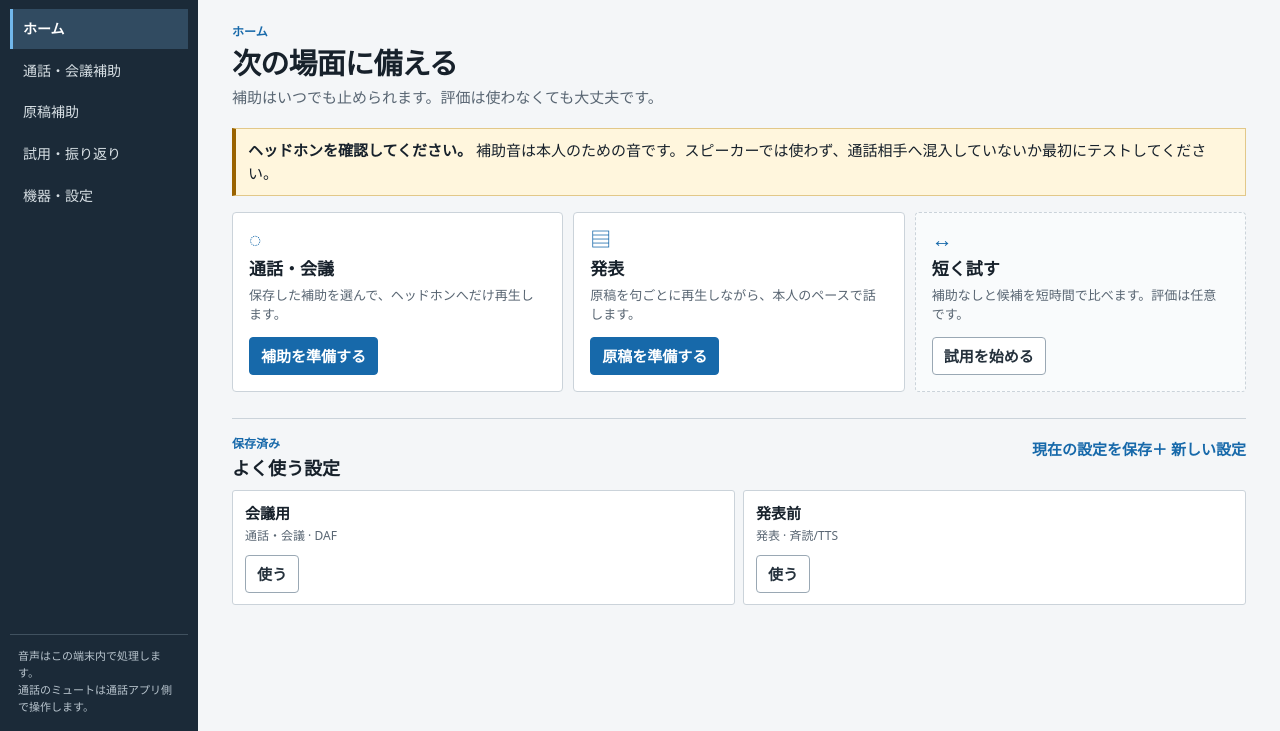
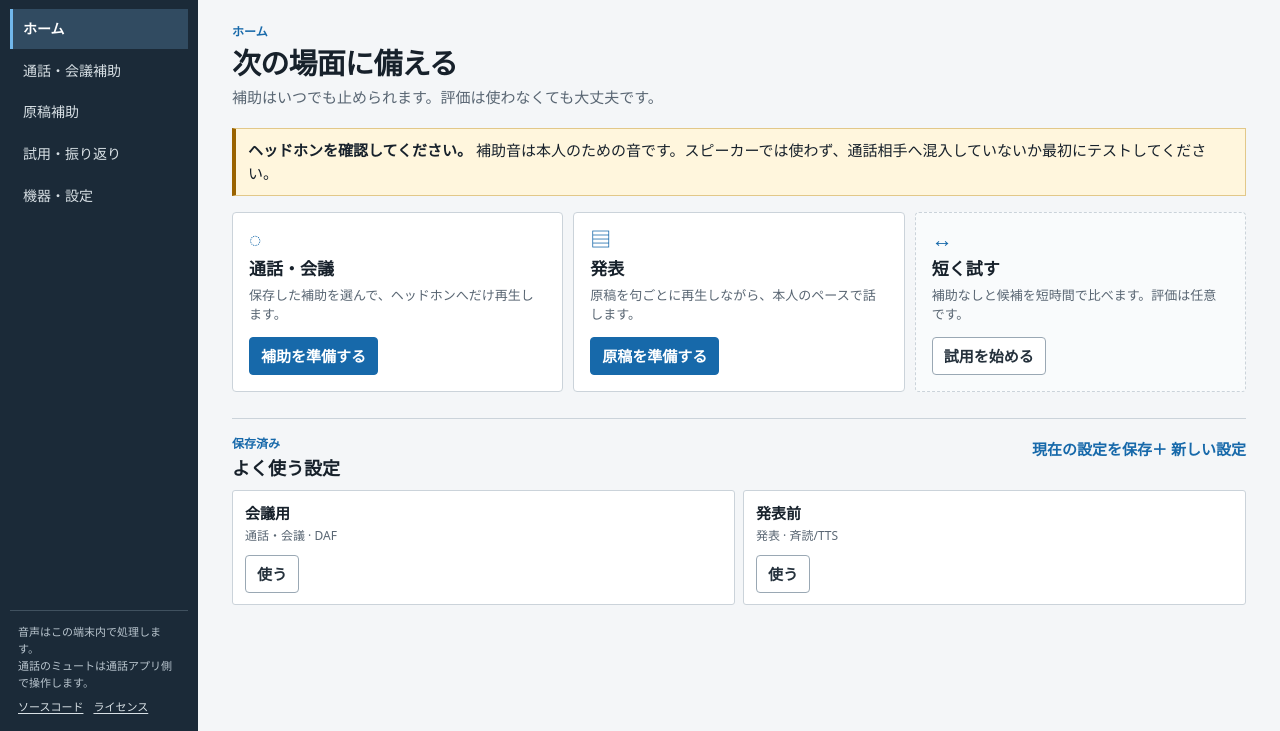
Before and after one commit to xer5xer5/stuttersuite-oss, a plain HTML site: page index.html in a window 1280 px wide. Shown: the part 69-800 px from the top of the page. Drawn offline with Linux system fonts and the light colour scheme.

Commit message:
License public release under AGPL-3.0-or-later

```diff
--- a/app.js
+++ b/app.js
@@ -1,4 +1,6 @@
-/* StutterSuite local P0 prototype — no network requests, no automatic recording. */
+// Copyright (C) 2026 xer5xer5
+// SPDX-License-Identifier: AGPL-3.0-or-later
+// StutterSuite local P0 prototype — no network requests, no automatic recording.
 const $ = (s) => document.querySelector(s);
 const $$ = (s) => [...document.querySelectorAll(s)];
 const STORE = 'stuttersuite.public.v1';
--- a/audio-engine.js
+++ b/audio-engine.js
@@ -1,4 +1,6 @@
-/* Local Web Audio modules.  No audio leaves the browser. */
+// Copyright (C) 2026 xer5xer5
+// SPDX-License-Identifier: AGPL-3.0-or-later
+// Local Web Audio modules. No audio leaves the browser.
 class AssistanceAudioEngine {
   constructor({ onPulse } = {}) {
     this.onPulse = onPulse || (() => {});
--- a/compact.css
+++ b/compact.css
@@ -1 +1,2 @@
+/* SPDX-License-Identifier: AGPL-3.0-or-later */
 .compact-panel{position:fixed;right:18px;bottom:18px;z-index:15;width:370px;background:#fff;border:1px solid #8594a0;border-radius:4px;padding:13px;box-shadow:0 10px 28px #17212b40}.compact-head{display:flex;justify-content:space-between;align-items:center;padding-bottom:8px;border-bottom:1px solid var(--line)}.compact-head button{font-size:20px;border:0;background:none;cursor:pointer;color:var(--ink)}.compact-panel p{margin:5px 0}.compact-state{display:flex;gap:12px;font-size:12px;font-weight:700;color:var(--muted);margin:8px 0}.compact-phrase{white-space:nowrap;overflow:hidden;text-overflow:ellipsis;font-size:12px}.compact-panel label{margin:10px 0 4px}.compact-panel .secondary,.compact-panel .primary{padding:7px 9px;font-size:12px}@media(max-width:570px){.compact-panel{width:calc(100% - 24px);right:12px;bottom:12px}}
--- a/compact.js
+++ b/compact.js
@@ -1,3 +1,6 @@
+// Copyright (C) 2026 xer5xer5
+// SPDX-License-Identifier: AGPL-3.0-or-later
+
 (() => {
   const $ = (s) => document.querySelector(s);
   const sync = () => {
--- a/index.html
+++ b/index.html
@@ -1,4 +1,5 @@
 <!doctype html>
+<!-- SPDX-License-Identifier: AGPL-3.0-or-later -->
 <html lang="ja">
 <head>
   <meta charset="utf-8" />
@@ -25,7 +26,7 @@
       <button class="nav" data-page="script">原稿補助</button>
       <button class="nav" data-page="history">試用・振り返り</button>
       <button class="nav" data-page="settings">機器・設定</button>
-      <div class="sidebar-foot">音声はこの端末内で処理します。<br>通話のミュートは通話アプリ側で操作します。</div>
+      <div class="sidebar-foot">音声はこの端末内で処理します。<br>通話のミュートは通話アプリ側で操作します。<br><span class="source-links"><a href="https://github.com/xer5xer5/stuttersuite-oss" target="_blank" rel="noopener noreferrer">ソースコード</a><a href="https://github.com/xer5xer5/stuttersuite-oss/blob/main/LICENSE" target="_blank" rel="noopener noreferrer">ライセンス</a></span></div>
     </nav>
 
     <main id="main">
--- a/server.js
+++ b/server.js
@@ -1,3 +1,6 @@
+// Copyright (C) 2026 xer5xer5
+// SPDX-License-Identifier: AGPL-3.0-or-later
+
 const http = require('http');
 const fs = require('fs');
 const path = require('path');
--- a/styles.css
+++ b/styles.css
@@ -1,3 +1,4 @@
+/* SPDX-License-Identifier: AGPL-3.0-or-later */
 :root{
   --ink:#17212b;
   --muted:#596673;
@@ -37,7 +38,7 @@ button,input,select,textarea{font:inherit}
 .sidebar{background:var(--nav);padding:14px 10px;display:flex;flex-direction:column;gap:2px}
 .nav{border:0;border-left:3px solid transparent;border-radius:0;background:transparent;color:#d8e0e5;text-align:left;padding:9px 10px;font:inherit;font-size:14px;cursor:pointer}
 .nav:hover{background:var(--nav-hover);color:#fff}.nav.active{background:#314b61;border-left-color:#71b7eb;color:#fff;font-weight:700}
-.sidebar-foot{margin-top:auto;border-top:1px solid #40515f;color:#b9c5ce;font-size:11px;padding:12px 8px 2px;line-height:1.55}
+.sidebar-foot{margin-top:auto;border-top:1px solid #40515f;color:#b9c5ce;font-size:11px;padding:12px 8px 2px;line-height:1.55}.source-links{display:flex;gap:10px;margin-top:7px}.source-links a{color:#d8e0e5;text-decoration:underline;text-underline-offset:2px}.source-links a:hover{color:#fff}
 main{max-width:1220px;width:100%;padding:28px 34px 42px}
 .page{display:none}.page.active{display:block}
 .eyebrow{font-size:12px;font-weight:700;color:var(--blue);margin:0 0 2px;letter-spacing:0;text-transform:none}
```
Also changed, not shown: README.md, 1 other file.
